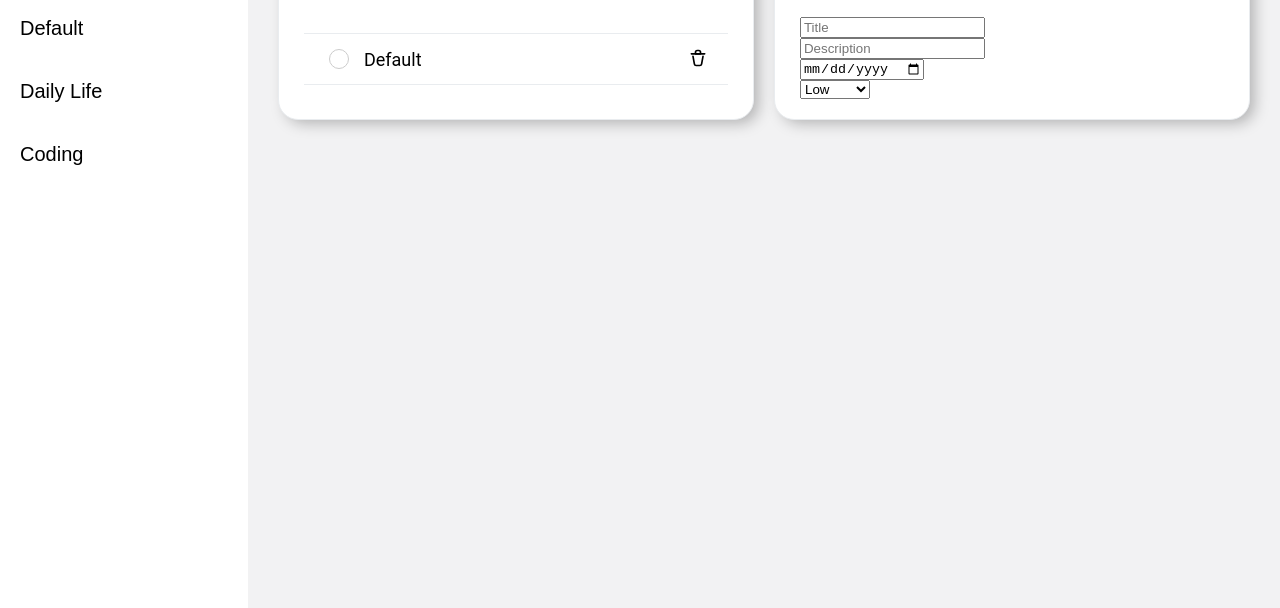
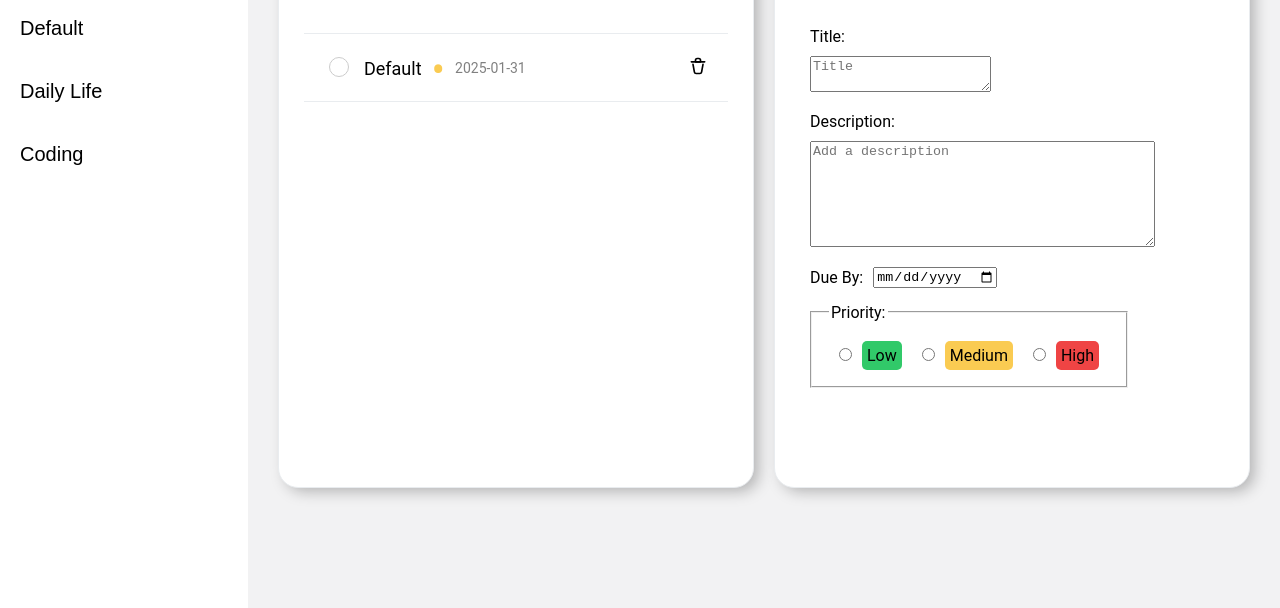
Before and after one commit to emmabry/checkmate-todo, a website built with webpack: page src/template.html in a window 1280 px wide. Both pictures are taken after a click on the picture 707 px from the left and 172 px from the top of the page. Shown: the part 192-800 px from the top of the page. Built offline with nearby package versions, Linux system fonts and the light colour scheme.

Commit message:
Update page layout

```diff
--- a/src/index.js
+++ b/src/index.js
@@ -37,7 +37,7 @@ class Application {
                         id: 0,
                         title: 'Default',
                         description: 'This is a default task',
-                        dueDate: '31-01-2025',
+                        dueDate: '2025-01-31',
                         priority: 'Medium',
                         completed: false
                     }
@@ -50,7 +50,7 @@ class Application {
                         id: 1,
                         title: 'Wash dishes',
                         description: 'Wash the dishes in the sink',
-                        dueDate: '31-01-2025',
+                        dueDate: '2025-01-31',
                         priority: 'Low',
                         completed: false
                     },
@@ -58,7 +58,7 @@ class Application {
                         id: 2,
                         title: 'Do laundry',
                         description: 'Wash clothes',
-                        dueDate: '31-01-2025',
+                        dueDate: '2025-01-22',
                         priority: 'Medium',
                         completed: false
                     },
@@ -66,7 +66,7 @@ class Application {
                         id: 3,
                         title: 'Buy groceries',
                         description: 'Buy food',
-                        dueDate: '31-01-2025',
+                        dueDate: '2025-01-31',
                         priority: 'High',
                         completed: false
                     }
@@ -79,7 +79,7 @@ class Application {
                         id: 4,
                         title: 'Learn JavaScript',
                         description: 'Learn JavaScript',
-                        dueDate: '31-01-2025',
+                        dueDate: '2025-01-31',
                         priority: 'Low',
                         completed: false
                     },
@@ -87,7 +87,7 @@ class Application {
                         id: 5,
                         title: 'Learn React',
                         description: 'Learn React',
-                        dueDate: '31-01-2025',
+                        dueDate: '2025-01-11',
                         priority: 'Medium',
                         completed: false
                     },
@@ -95,7 +95,7 @@ class Application {
                         id: 6,
                         title: 'Learn Node.js',
                         description: 'Learn Node.js',
-                        dueDate: '31-01-2025',
+                        dueDate: '2025-01-24',
                         priority: 'High',
                         completed: false
                     }
@@ -275,6 +275,27 @@ class UIEditor {
                 taskTitle.textContent = toDo.title;
                 info.appendChild(taskTitle);
 
+                const priority = document.createElement('span');
+                    priority.classList.add('priority');
+                    priority.textContent = '•';
+
+                if (toDo.priority === 'Low') {
+                    priority.style.color = '#31C969';
+                }
+                else if (toDo.priority === 'Medium') {
+                    priority.style.color = '#FACB52';
+                }
+                else if (toDo.priority === 'High') {
+                    priority.style.color = '#EF4444';
+                }
+
+                info.appendChild(priority);
+
+                const dueDate = document.createElement('span');
+                dueDate.classList.add('dueDate');
+                dueDate.textContent = toDo.dueDate;
+                info.appendChild(dueDate);
+
                 const del = document.createElement('img');
                 del.classList.add('delete');
                 del.src = deleteIcon;
@@ -298,48 +319,120 @@ class UIEditor {
     addTaskNew = function () {
         const header = document.querySelector('.info-head');
         header.textContent = 'New Task';
+
         const svg = document.querySelector('.info-svg');
         svg.src = tickIcon;
+
         const infoDiv = document.querySelector('.info-div');
-        infoDiv.innerHTML = '';
-        const title = document.createElement('input');
+        infoDiv.innerHTML = '';  // Clear existing task inputs
+
+        const titleWrapper = document.createElement('div');
+        titleWrapper.classList.add('title-wrapper');
+        infoDiv.appendChild(titleWrapper);
+        const titleLabel = document.createElement('label');
+        titleLabel.textContent = 'Title:';
+        titleWrapper.appendChild(titleLabel);
+        const title = document.createElement('textarea');
         title.classList.add('title-entry');
         title.placeholder = 'Title';
-        infoDiv.appendChild(title);
-        const description = document.createElement('input');
+        titleWrapper.appendChild(title);
+
+        const descriptionWrapper = document.createElement('div');
+        descriptionWrapper.classList.add('description-wrapper');
+        infoDiv.appendChild(descriptionWrapper);
+        const descriptionLabel = document.createElement('label');
+        descriptionLabel.textContent = 'Description:';
+        descriptionWrapper.appendChild(descriptionLabel);
+        const description = document.createElement('textarea');
         description.classList.add('desc-entry');
-        description.placeholder = 'Description';
-        infoDiv.appendChild(description);
+        description.placeholder = 'Add a description';
+        descriptionWrapper.appendChild(description);
+
+        const dueDateWrapper = document.createElement('div');
+        dueDateWrapper.classList.add('dueDate-wrapper');
+        infoDiv.appendChild(dueDateWrapper);
+        const dueDateLabel = document.createElement('label');
+        dueDateLabel.textContent = 'Due By:';
         const dueDate = document.createElement('input');
         dueDate.classList.add('dueDate-entry');
         dueDate.type = 'date';
-        infoDiv.appendChild(dueDate);
-        const priority = document.createElement('select');
-        priority.classList.add('priority-entry');
-        const options = ['Low', 'Medium', 'High'];
-        options.forEach(option => {
-            const opt = document.createElement('option');
-            opt.value = option;
-            opt.textContent = option;
-            priority.appendChild(opt);
-        });
-        infoDiv.appendChild(priority);
+        dueDateWrapper.appendChild(dueDateLabel);
+        dueDateWrapper.appendChild(dueDate);
 
-        svg.addEventListener('click', () => {
-            console.log(title.value, description.value, dueDate.value, priority.value);
-            ui.submitTaskInfoNew(title.value, description.value, dueDate.value, priority.value);
-        });
-    }
+        const priorityWrapper = document.createElement('fieldset');
+        priorityWrapper.classList.add('priority-wrapper');
+        infoDiv.appendChild(priorityWrapper);
+        const priorityLabel = document.createElement('legend');
+        priorityLabel.textContent = 'Priority:';
+        priorityWrapper.appendChild(priorityLabel);
+        const p_ul = document.createElement('ul');
+        p_ul.classList.add('priority-ul');
+        priorityWrapper.appendChild(p_ul);
+        const ratings = [
+            {
+                rank: 'Low',
+                color: '#31C969'
+            },
+            {
+                rank: 'Medium',
+                color: '#FACB52'
+            },
+            {
+                rank: 'High',
+                color: '#EF4444'
+            }
+        ]
+        ratings.forEach(rating => {
+            const priority = document.createElement('li');
+            priority.classList.add(rating.rank);
+            const input = document.createElement('input');
+            input.type = 'radio';
+            input.name = 'priority';
+            input.value = rating.rank;
+            const label = document.createElement('label');
+            label.textContent = rating.rank;
+            label.style.backgroundColor = rating.color;
+            priority.appendChild(input);
+            priority.appendChild(label);
+            p_ul.appendChild(priority);
+    });
+
+        svg.removeEventListener('click', handleTaskSubmit);
+        svg.addEventListener('click', handleTaskSubmit);
+
+        function handleTaskSubmit() {
+            const priorityInput = document.querySelector('input[name="priority"]:checked');
+            if (title.value && description.value && dueDate.value && priorityInput) {
+                console.log("Task Info: ", title.value, description.value, dueDate.value, priorityInput.value);
+
+                ui.submitTaskInfoNew(title.value, description.value, dueDate.value, priorityInput.value);
+
+                title.value = '';
+                description.value = '';
+                dueDate.value = '';
+            }
+        }
+    };
 
     submitTaskInfoNew = function (title, description, dueDate, priority) {
         const header = document.querySelector('.info-head');
         header.textContent = 'Task Info';
+
         const svg = document.querySelector('.info-svg');
         svg.src = editIcon;
 
         const newTask = app.addTodoNew(title, description, dueDate, priority);
+
         const taskElement = document.createElement('li');
         taskElement.classList.add('task');
+
+        const info = document.createElement('div');
+        info.classList.add('this-info');
+        taskElement.appendChild(info);
+
+        const symbols = document.createElement('div');
+        symbols.classList.add('symbols');
+        taskElement.appendChild(symbols);
 
         const roundCheck = document.createElement('div');
         roundCheck.classList.add('round');
@@ -353,40 +446,75 @@ class UIEditor {
 
         roundCheck.appendChild(checkbox);
         roundCheck.appendChild(label);
-        taskElement.appendChild(roundCheck);
+        info.appendChild(roundCheck);
 
         const taskTitle = document.createElement('span');
         taskTitle.classList.add('task-title');
         taskTitle.textContent = newTask.title;
-        taskElement.appendChild(taskTitle);
+        info.appendChild(taskTitle);
 
         const del = document.createElement('img');
         del.classList.add('delete');
         del.src = deleteIcon;
 
+        const apriority = document.createElement('span');
+        apriority.classList.add('priority');
+        apriority.textContent = '•';
+
+        if (newTask.priority === 'Low') {
+            apriority.style.color = '#31C969';
+        }
+        else if (newTask.priority === 'Medium') {
+            apriority.style.color = '#FACB52';
+        }
+        else if (newTask.priority === 'High') {
+            apriority.style.color = '#EF4444';
+        }
+        info.appendChild(apriority);
+
+        const TdueDate = document.createElement('span');
+        TdueDate.classList.add('dueDate');
+        TdueDate.textContent = newTask.dueDate;
+        info.appendChild(TdueDate);
+
         this.taskList.appendChild(taskElement);
-        taskElement.appendChild(del);
+        symbols.appendChild(del);
 
         app.showTaskInfo(newTask.title);
     }
 
     showTaskInfo = function (task) {
+        const svg = document.querySelector('.info-svg');
+        svg.src = editIcon;
+
         const infoDiv = document.querySelector('.info-div');
         infoDiv.innerHTML = '';
         infoDiv.dataset.id = task.id;
         const title = document.querySelector('.info-head');
         title.textContent = task.title;
+
+        const descriptionHeading = document.createElement('h4');
+        descriptionHeading.textContent = 'Description:';
         const description = document.createElement('p');
         description.classList.add('task-info-description');
         description.textContent = task.description;
+        infoDiv.appendChild(descriptionHeading);
         infoDiv.appendChild(description);
+
+        const dueDateHeading = document.createElement('h4');
+        dueDateHeading.textContent = 'Due Date:';
         const dueDate = document.createElement('p');
         dueDate.classList.add('task-info-dueDate');
         dueDate.textContent = task.dueDate;
+        infoDiv.appendChild(dueDateHeading);
         infoDiv.appendChild(dueDate);
+
+        const priorityHeading = document.createElement('h4');
+        priorityHeading.textContent = 'Priority:';
         const priority = document.createElement('p');
         priority.classList.add('task-info-priority');
         priority.textContent = task.priority;
+        infoDiv.appendChild(priorityHeading);
         infoDiv.appendChild(priority);
     };
 
--- a/src/styles.css
+++ b/src/styles.css
@@ -113,6 +113,7 @@ body {
 .taskDiv {
     display: flex;
     justify-content: center;
+    height: 100%;
 }
 
 .current-tasks, .taskInfo {
@@ -121,6 +122,7 @@ body {
     border-radius: 20px;
     padding: 10px;
     width: 100%;
+    height: 80%;
     margin: 10px;
     box-shadow: 6px 5px 15px -2px rgba(0,0,0,0.28);
 }
@@ -140,6 +142,9 @@ body {
     padding-bottom: 10px;
 }
 
+.info-div * {
+    margin: 5px;
+}
 ul {
     list-style-type: none;
     padding-left: 0;
@@ -234,3 +239,51 @@ label {
     display: flex;
     align-items: center;
 }
+
+.priority {
+    font-size: 40px;
+    position: relative;
+    top: 3px;
+}
+
+.dueDate {
+    font-size: 14px;
+    position: relative;
+    color: grey;
+    top: 1px;
+}
+
+.dueDate-wrapper {
+    display: flex;
+    align-items: center;
+}
+
+.priority-wrapper {
+    display: flex;
+    flex-direction: column;
+    align-items: center;
+    margin-left: 10px;
+}
+
+.description-wrapper, .title-wrapper{
+    display: flex;
+    flex-direction: column;
+    align-items: start;
+    width: 100%;
+}
+
+.description-wrapper textarea {
+    width: 80%;
+    height: 100px;
+}
+
+.priority-ul {
+    display: flex;
+}
+
+.priority-ul label {
+    list-style-type: none;
+    padding: 5px;
+    border-radius: 5px;
+    margin-right: 5px;
+}
```
